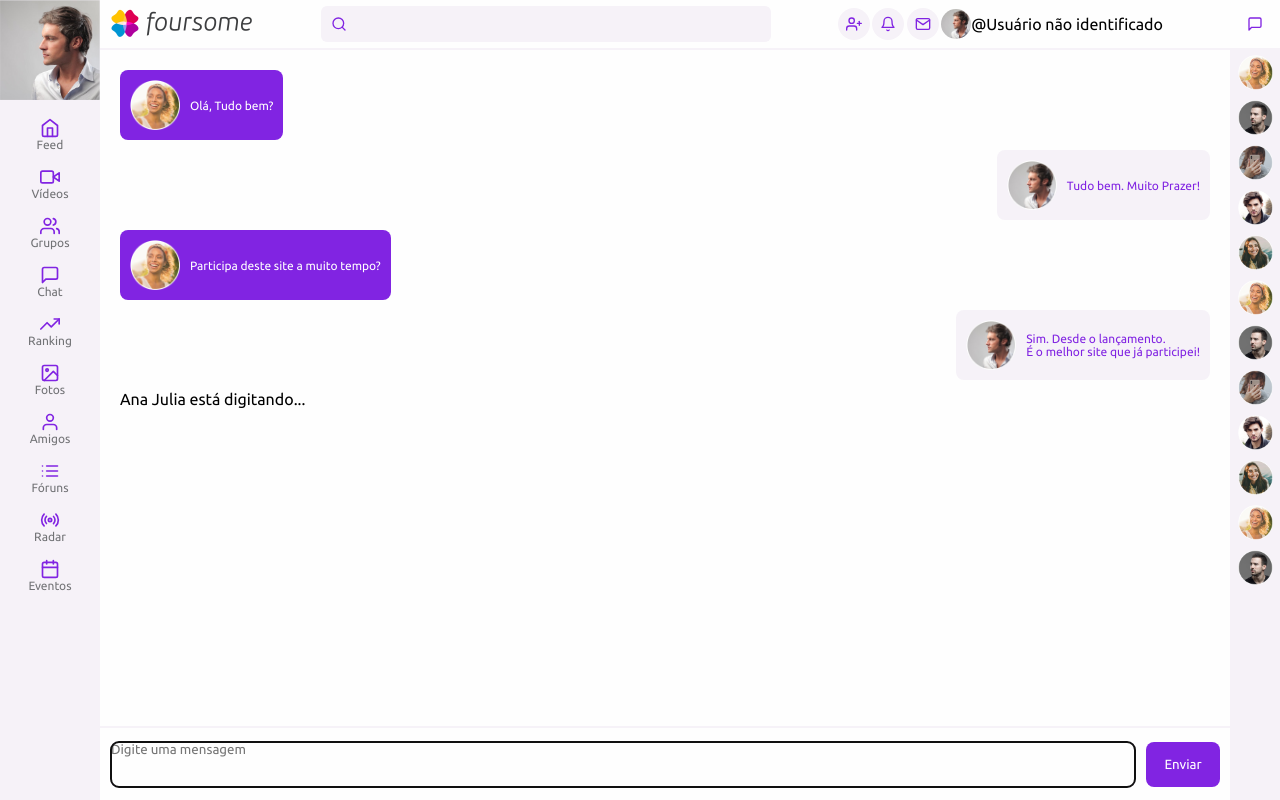
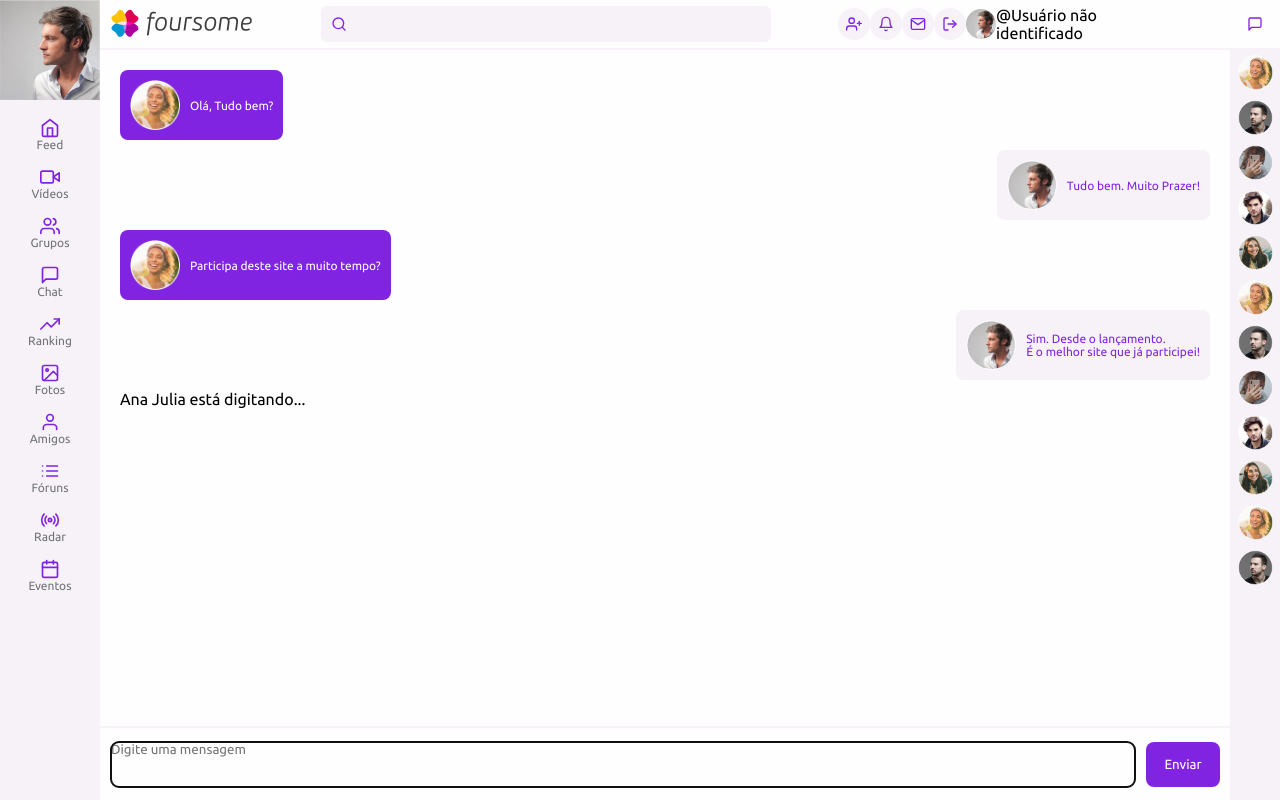
Before and after one commit to foursome4/foursome-members, a React (Create React App) app: page /chat in a window 1280 px wide. Built offline with nearby package versions, Linux system fonts and the light colour scheme.

Commit message:
Dados do usuário acessados

```diff
--- a/src/components/TopBar/TopBar.jsx
+++ b/src/components/TopBar/TopBar.jsx
@@ -1,5 +1,5 @@
 import logoFoursome from '../../assets/images/logo2.png'
-import { FiSearch, FiMessageSquare, FiUserPlus, FiBell, FiMail } from 'react-icons/fi'
+import { FiSearch, FiMessageSquare, FiUserPlus, FiBell, FiMail, FiLogOut } from 'react-icons/fi'
 import avatarImg from '../../assets/images/avatar.png'
 import './topBar.css'
 import { useContext, useEffect } from 'react';
@@ -38,6 +38,9 @@ function TopBar() {
                 <div className="link">
                     <FiMail />
                 </div>
+                <div className="link">
+                    <FiLogOut />
+                </div>
                 <div className="account">
                     <img src={user !== null ? user.avatar : avatarImg} alt="" />
                         <h4>@{user !== null ? user.username : "Usuário não identificado"}</h4>
--- a/src/pages/Feed/Feed.jsx
+++ b/src/pages/Feed/Feed.jsx
@@ -26,7 +26,7 @@ function Feed() {
 
     }, [user])
 
-    return (
+return (
         <div className="container">
         <div className="content">
             <ToolBarLeft />
```
